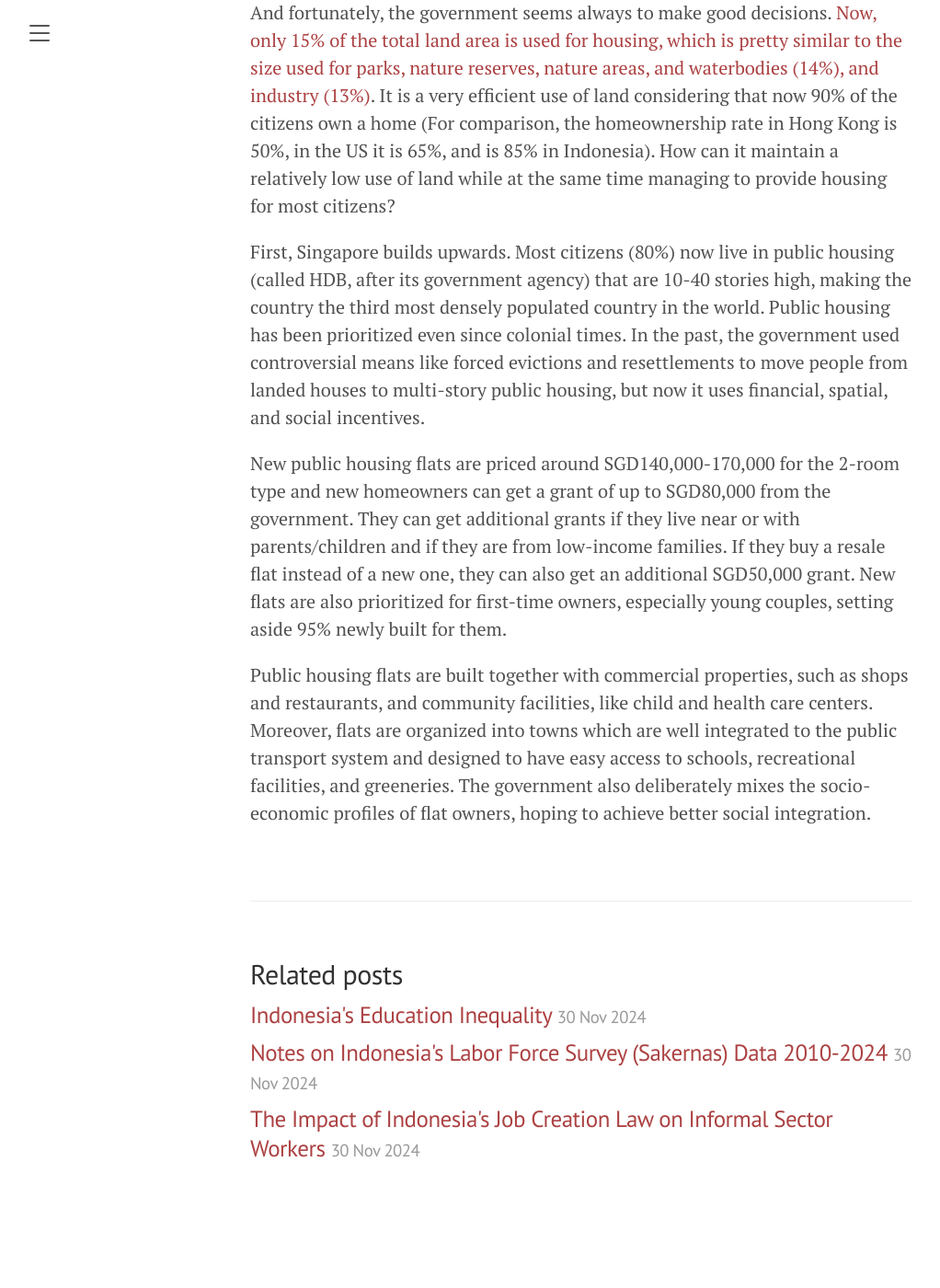
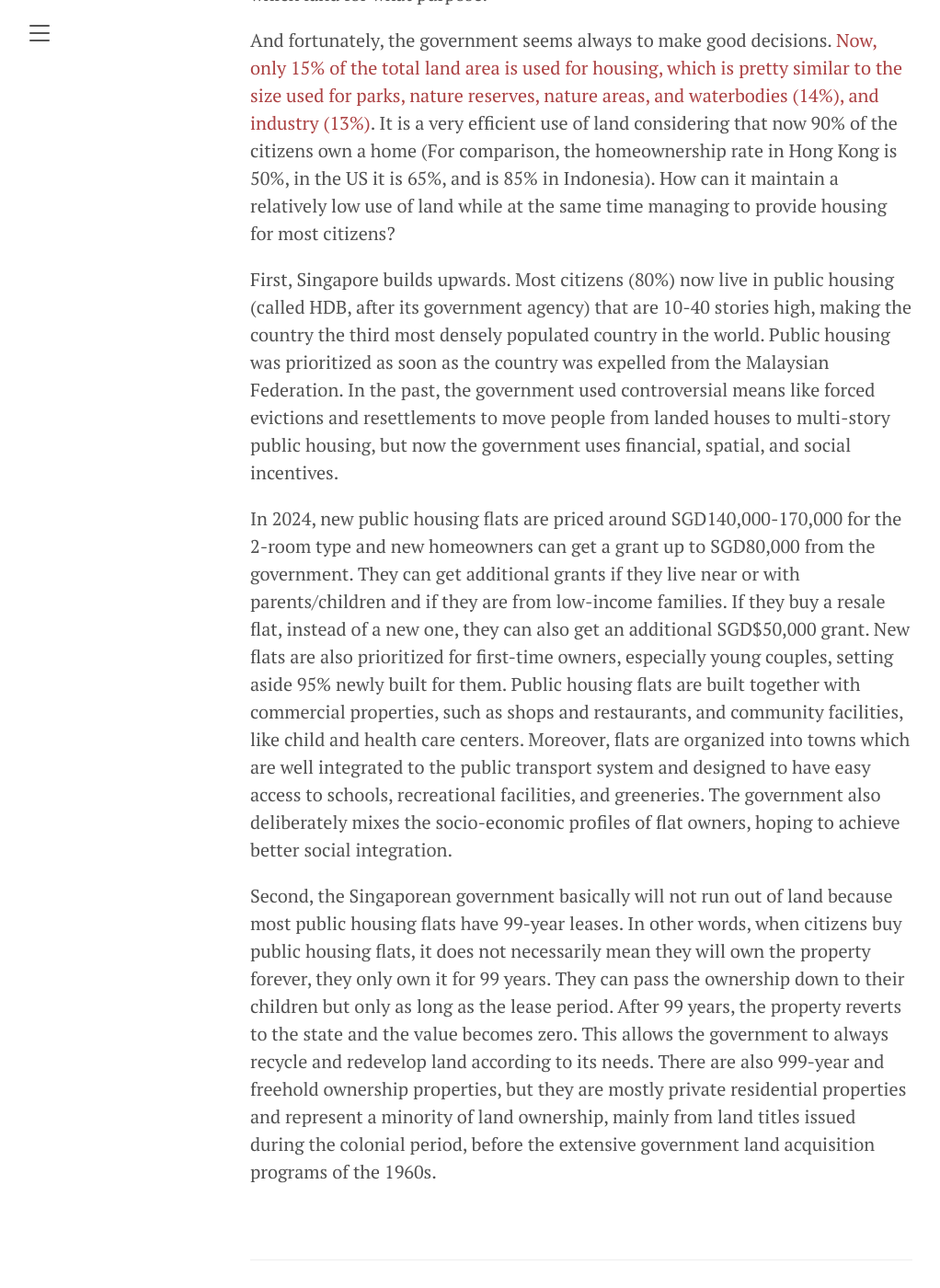
Before and after one commit to wzfirmanto/my-website, a Jekyll site: the page built from _posts/2024-12-8-singapore-land-and-housing-policies.md, in a window 1280 px wide and 1400 px high, scrolled down 1002 px. Shown: the whole window at 92% size, without its empty margins (8-1030 px from the left). Built offline with Jekyll 4.4.1, drawn with Linux system fonts in a browser that asks for light colours; before the commit the page ends 2326 px from its top, so only the background shows below that; some of the changed text lies outside the part shown.

Commit message:
Update 2024-12-8-singapore-land-and-housing-policies.md

```diff
--- a/_posts/2024-12-8-singapore-land-and-housing-policies.md
+++ b/_posts/2024-12-8-singapore-land-and-housing-policies.md
@@ -8,16 +8,17 @@
 
 When I visited Singapore for the first time, what struck me the most was how great its urban planning is. As a tiny, densely populated country, I expected to see a big city cramped by concrete blocks with very few trees, but I found something like a small town instead, with plenty of public spaces and greeneries. How did they do that?
 
-Perhaps the most important fact in this topic is that, in Singapore, the government owns 90% land of the country, an unusually high among  market economies which usually owns no more than 30% of land. This high government control over land (>80%) typically appears in countries with strong state control over their economies, like in China and Vietnam. But there are a few exceptions. There are a few market-oriented countries that the government control most of the land, such as Hong Kong (100%) and Israel (around 90%).
+Perhaps the most important fact in this topic is that, in Singapore, the government owns 90% land of the country, an unusually high among market economies which usually owns no more than 30% of land. This high government control over land (>80%) typically appears in countries with strong state control over their economies, like in China and Vietnam. However, there are a few market-oriented countries that the government control most of the land, such as Hong Kong (100%) and Israel (around 90%).
 
-Yes, it is only fair to compare Singapore with Hong Kong, as they both are city-states with limited land area, while other market economies like the US, UK, or Australia have has huge area, and Israel owns land for its Zionist agenda. However, Hong Kong's full control over its land is inherited from the British, while Singapore deliberately bought theirs to ease development plan.
+Yes, it is only fair to compare Singapore with Hong Kong, as they both are city-states with limited land area, while other market economies like the US, UK, or Australia have huge areas and even though Israel is smaller than those three countries, it owns land for its Zionist agenda. However, Hong Kong's full control over its land is inherited from the British, while Singapore deliberately bought theirs to ease development plan.
 
 Actually, most of the land was not 'bought' in the market sense, but the government made it mandatory for landowners to sell their land to the government whenever it was needed for development. This is possible under the Land Acquisition Act 1966 which also allows the government to acquire the land below the market price. The Act was indeed controversial, even for that time, but the government deemed it was necessary to give them the freedom to decide which land for what purpose.
 
 And fortunately, the government seems always to make good decisions. <a href="https://www.mnd.gov.sg/newsroom/parliament-matters/q-as/view/written-answer-by-ministry-of-national-development-on-land-use">Now, only 15% of the total land area is used for housing, which is pretty similar to the size used for parks, nature reserves, nature areas, and waterbodies (14%), and industry (13%)</a>. It is a very efficient use of land considering that now 90% of the citizens own a home (For comparison, the homeownership rate in Hong Kong is 50%, in the US it is 65%, and is 85% in Indonesia). How can it maintain a relatively low use of land while at the same time managing to provide housing for most citizens?
 
-First, Singapore builds upwards. Most citizens (80%) now live in public housing (called HDB, after its government agency) that are 10-40 stories high, making the country the third most densely populated country in the world. Public housing has been prioritized even since colonial times. In the past, the government used controversial means like forced evictions and resettlements to move people from landed houses to multi-story public housing, but now it uses financial, spatial, and social incentives.
+First, Singapore builds upwards. Most citizens (80%) now live in public housing (called HDB, after its government agency) that are 10-40 stories high, making the country the third most densely populated country in the world. Public housing was prioritized as soon as the country was expelled from the Malaysian Federation. In the past, the government used controversial means like forced evictions and resettlements to move people from landed houses to multi-story public housing, but now the government uses financial, spatial, and social incentives.
 
-New public housing flats are priced around SGD140,000-170,000 for the 2-room type and new homeowners can get a grant of up to SGD80,000 from the government. They can get additional grants if they live near or with parents/children and if they are from low-income families. If they buy a resale flat instead of a new one, they can also get an additional SGD50,000 grant. New flats are also prioritized for first-time owners, especially young couples, setting aside 95% newly built for them.
+In 2024, new public housing flats are priced around SGD140,000-170,000 for the 2-room type and new homeowners can get a grant up to SGD80,000 from the government. They can get additional grants if they live near or with parents/children and if they are from low-income families. If they buy a resale flat, instead of a new one, they can also get an additional SGD$50,000 grant. New flats are also prioritized for first-time owners, especially young couples, setting aside 95% newly built for them.
+Public housing flats are built together with commercial properties, such as shops and restaurants, and community facilities, like child and health care centers. Moreover, flats are organized into towns which are well integrated to the public transport system and designed to have easy access to schools, recreational facilities, and greeneries. The government also deliberately mixes the socio-economic profiles of flat owners, hoping to achieve better social integration.
 
-Public housing flats are built together with commercial properties, such as shops and restaurants, and community facilities, like child and health care centers. Moreover, flats are organized into towns which are well integrated to the public transport system and designed to have easy access to schools, recreational facilities, and greeneries. The government also deliberately mixes the socio-economic profiles of flat owners, hoping to achieve better social integration.
+Second, the Singaporean government basically will not run out of land because most public housing flats have 99-year leases. In other words, when citizens buy public housing flats, it does not necessarily mean they will own the property forever, they only own it for 99 years. They can pass the ownership down to their children but only as long as the lease period. After 99 years, the property reverts to the state and the value becomes zero. This allows the government to always recycle and redevelop land according to its needs. There are also 999-year and freehold ownership properties, but they are mostly private residential properties and represent a minority of land ownership, mainly from land titles issued during the colonial period, before the extensive government land acquisition programs of the 1960s.
```
